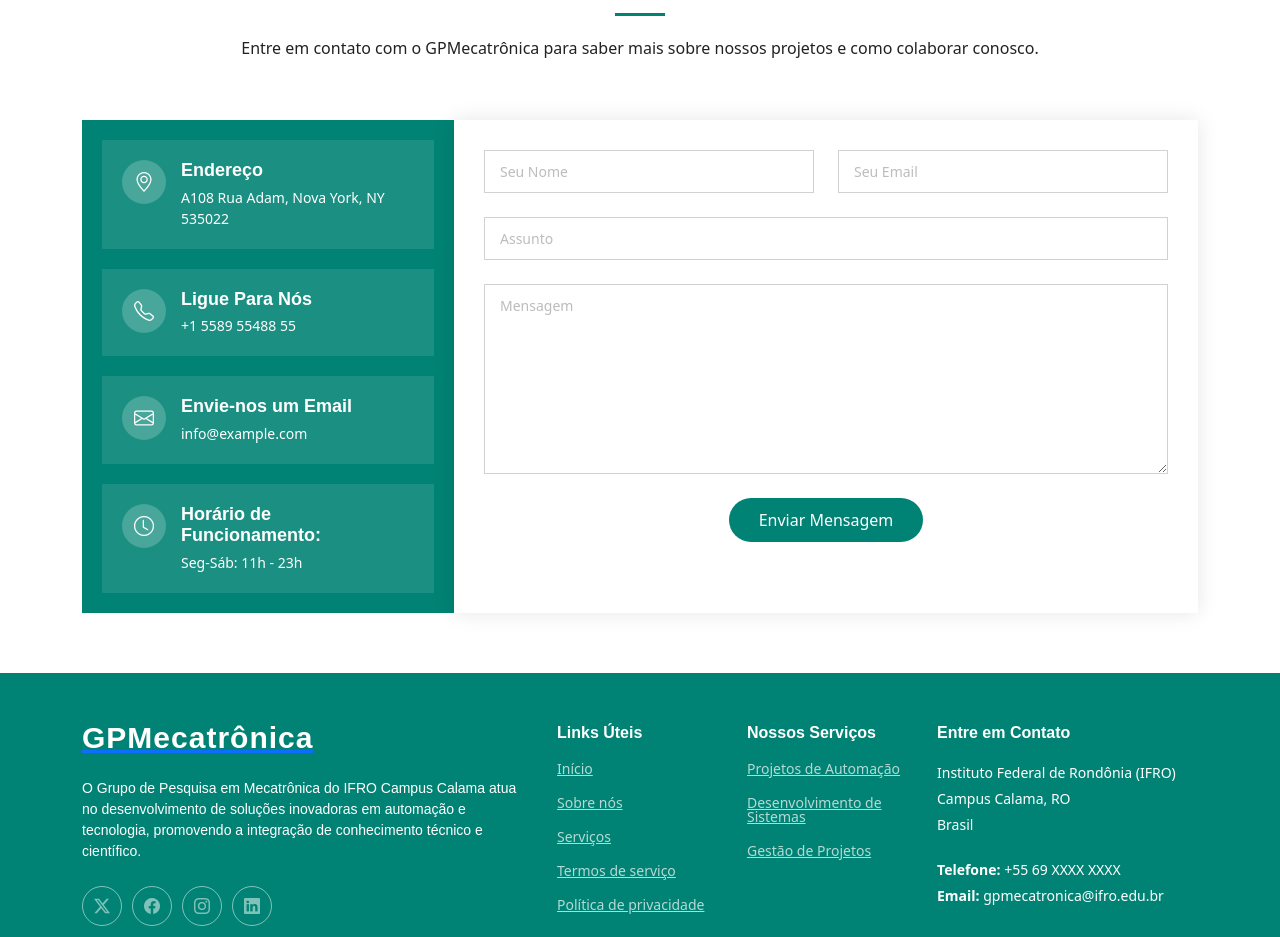
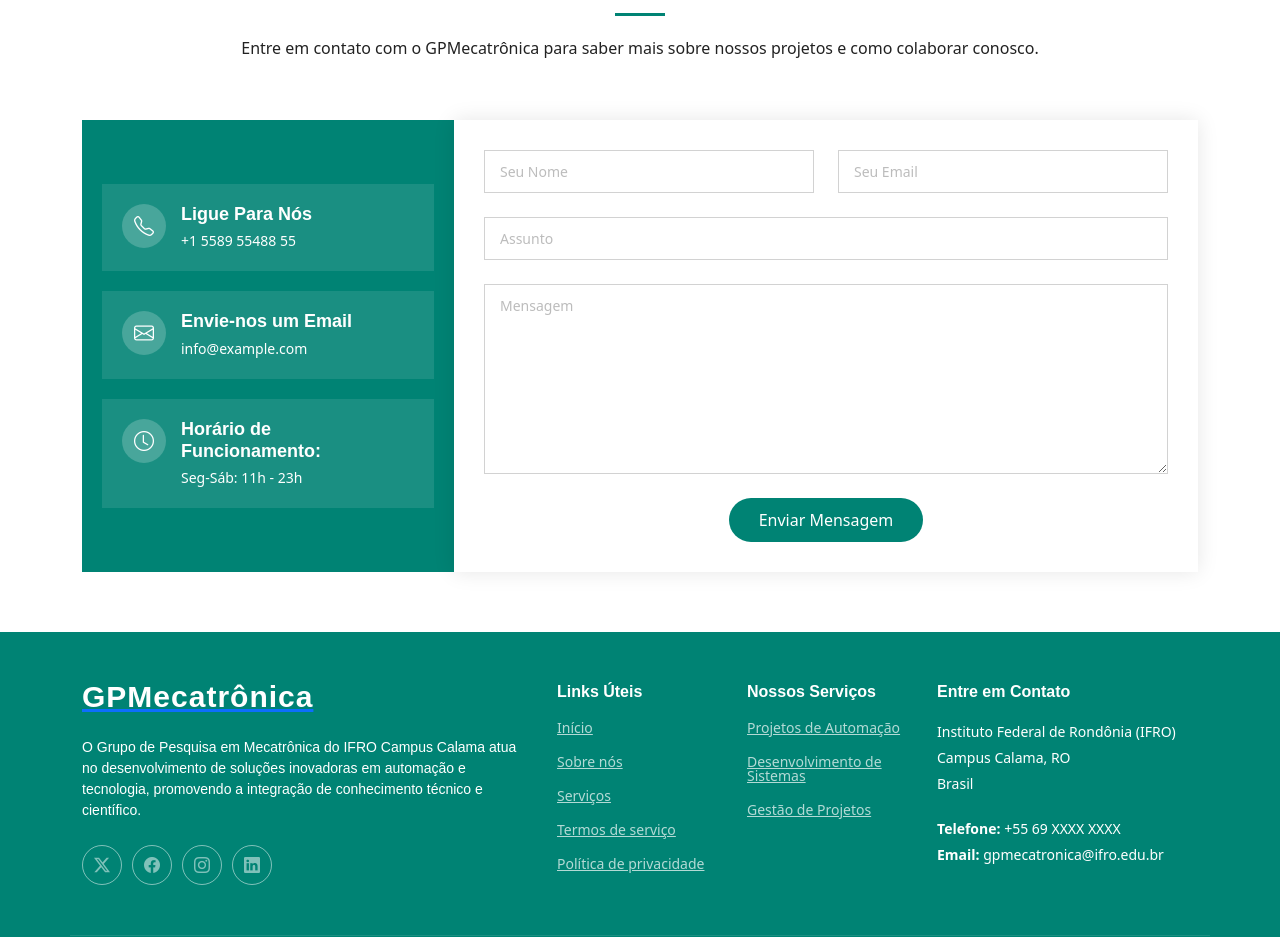
Before and after one commit to igp-conect/landing_page_gpmecatronica, a Next.js app: page / in a window 1280 px wide. Shown: the part 5460-6397 px from the top of the page. Built offline with nearby package versions, Linux system fonts and the light colour scheme.

Commit message:
Removido seção de endereço e abstrai mais a parte de contatos

```diff
--- a/src/app/components/Contact.tsx
+++ b/src/app/components/Contact.tsx
@@ -1,4 +1,42 @@
 export function Contact() {
+  const infoItems = [
+    {
+      icon: "bi-telephone",
+      title: "Ligue Para Nós",
+      content: "+1 5589 55488 55",
+    },
+    {
+      icon: "bi-envelope",
+      title: "Envie-nos um Email",
+      content: "info@example.com",
+    },
+    {
+      icon: "bi-clock",
+      title: "Horário de Funcionamento:",
+      content: "Seg-Sáb: 11h - 23h",
+    },
+  ];
+
+  const InfoItem = ({
+    icon,
+    title,
+    content,
+    delay,
+  }: {
+    icon: string;
+    title: string;
+    content: string;
+    delay: number;
+  }) => (
+    <div className="info-item d-flex" data-aos="fade-up" data-aos-delay={delay}>
+      <i className={`${icon} flex-shrink-0`} />
+      <div>
+        <h3>{title}</h3>
+        <p>{content}</p>
+      </div>
+    </div>
+  );
+
   return (
     <section id="contact" className="contact section">
       <div className="container section-title" data-aos="fade-up">
@@ -12,50 +50,15 @@
         <div className="row gx-lg-0 gy-4">
           <div className="col-lg-4">
             <div className="info-container d-flex flex-column align-items-center justify-content-center">
-              <div
-                className="info-item d-flex"
-                data-aos="fade-up"
-                data-aos-delay={200}
-              >
-                <i className="bi bi-geo-alt flex-shrink-0" />
-                <div>
-                  <h3>Endereço</h3>
-                  <p>A108 Rua Adam, Nova York, NY 535022</p>
-                </div>
-              </div>
-              <div
-                className="info-item d-flex"
-                data-aos="fade-up"
-                data-aos-delay={300}
-              >
-                <i className="bi bi-telephone flex-shrink-0" />
-                <div>
-                  <h3>Ligue Para Nós</h3>
-                  <p>+1 5589 55488 55</p>
-                </div>
-              </div>
-              <div
-                className="info-item d-flex"
-                data-aos="fade-up"
-                data-aos-delay={400}
-              >
-                <i className="bi bi-envelope flex-shrink-0" />
-                <div>
-                  <h3>Envie-nos um Email</h3>
-                  <p>info@example.com</p>
-                </div>
-              </div>
-              <div
-                className="info-item d-flex"
-                data-aos="fade-up"
-                data-aos-delay={500}
-              >
-                <i className="bi bi-clock flex-shrink-0" />
-                <div>
-                  <h3>Horário de Funcionamento:</h3>
-                  <p>Seg-Sáb: 11h - 23h</p>
-                </div>
-              </div>
+              {infoItems.map((item, index) => (
+                <InfoItem
+                  key={index}
+                  icon={`bi ${item.icon}`}
+                  title={item.title}
+                  content={item.content}
+                  delay={(index + 1) * 100}
+                />
+              ))}
             </div>
           </div>
           <div className="col-lg-8">
```
